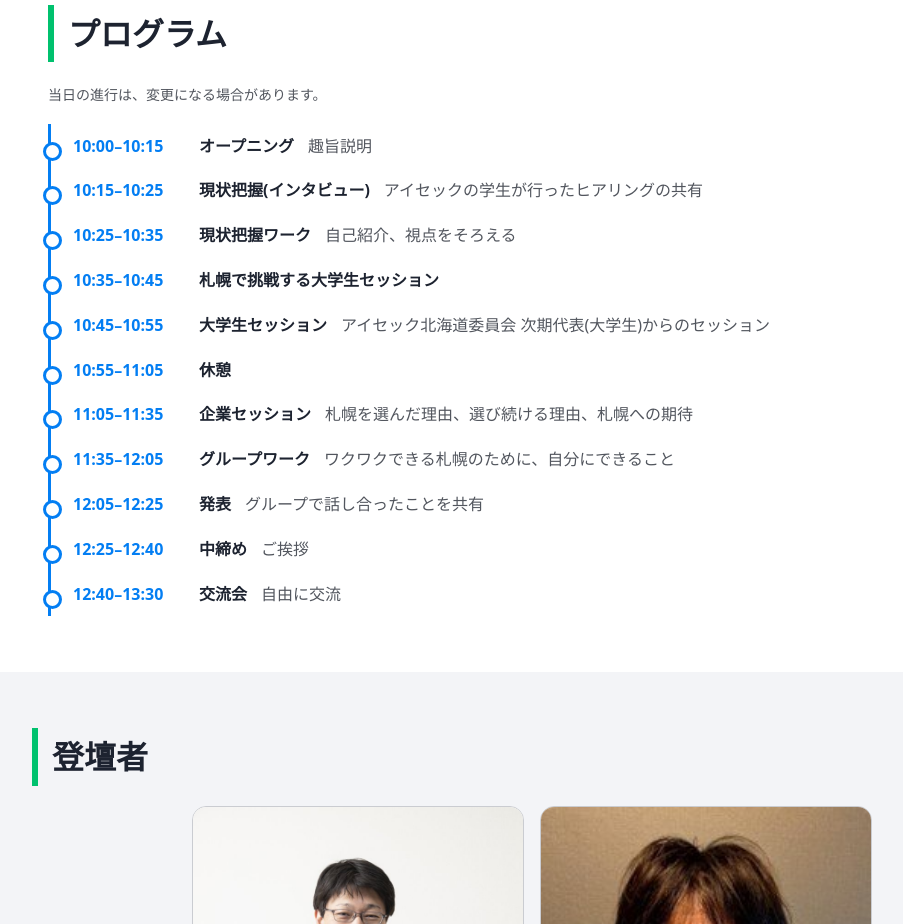
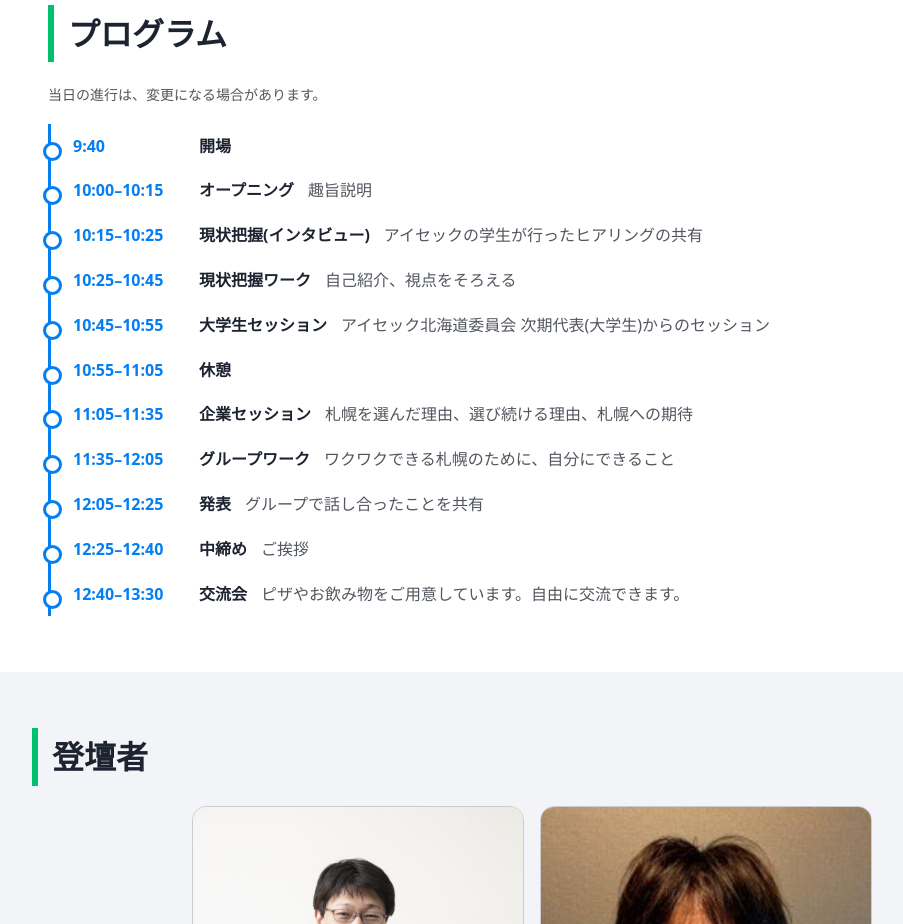
Before and after one commit to SGC-hokkaido-2026/SGC-hokkaido-2026.github.io, a plain HTML site: page index.html in a window 1280 px wide. Shown: the part 1480-2404 px from the top of the page, without its empty margins (108-1011 px from the left). Drawn offline with Linux system fonts and the light colour scheme.

Commit message:
Add files via upload

```diff
--- a/index.html
+++ b/index.html
@@ -59,17 +59,17 @@
   <h2>プログラム</h2>
   <p class="note">当日の進行は、変更になる場合があります。</p>
   <ol class="timeline">
+    <li><time>9:40</time><b>開場</b></li>
     <li><time>10:00–10:15</time><b>オープニング</b><span>趣旨説明</span></li>
     <li><time>10:15–10:25</time><b>現状把握(インタビュー)</b><span>アイセックの学生が行ったヒアリングの共有</span></li>
-    <li><time>10:25–10:35</time><b>現状把握ワーク</b><span>自己紹介、視点をそろえる</span></li>
-    <li><time>10:35–10:45</time><b>札幌で挑戦する大学生セッション</b></li>
+    <li><time>10:25–10:45</time><b>現状把握ワーク</b><span>自己紹介、視点をそろえる</span></li>
     <li><time>10:45–10:55</time><b>大学生セッション</b><span>アイセック北海道委員会 次期代表(大学生)からのセッション</span></li>
     <li><time>10:55–11:05</time><b>休憩</b></li>
     <li><time>11:05–11:35</time><b>企業セッション</b><span>札幌を選んだ理由、選び続ける理由、札幌への期待</span></li>
     <li><time>11:35–12:05</time><b>グループワーク</b><span>ワクワクできる札幌のために、自分にできること</span></li>
     <li><time>12:05–12:25</time><b>発表</b><span>グループで話し合ったことを共有</span></li>
     <li><time>12:25–12:40</time><b>中締め</b><span>ご挨拶</span></li>
-    <li><time>12:40–13:30</time><b>交流会</b><span>自由に交流</span></li>
+    <li><time>12:40–13:30</time><b>交流会</b><span>ピザやお飲み物をご用意しています。自由に交流できます。</span></li>
   </ol>
 </section>
 
```
